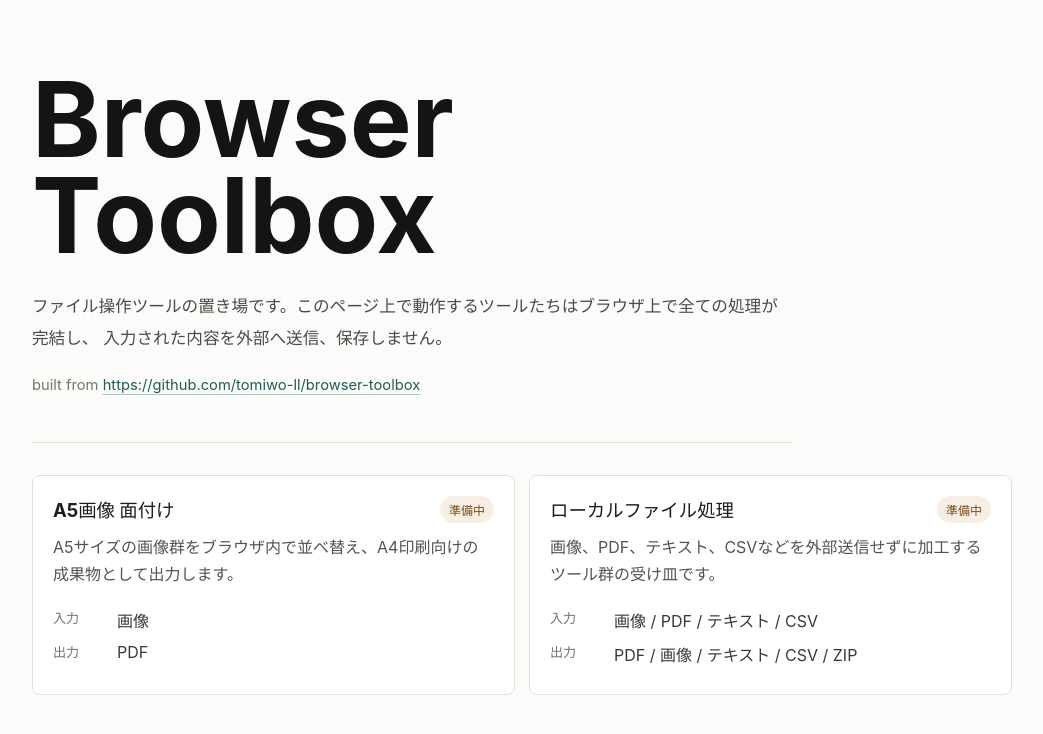
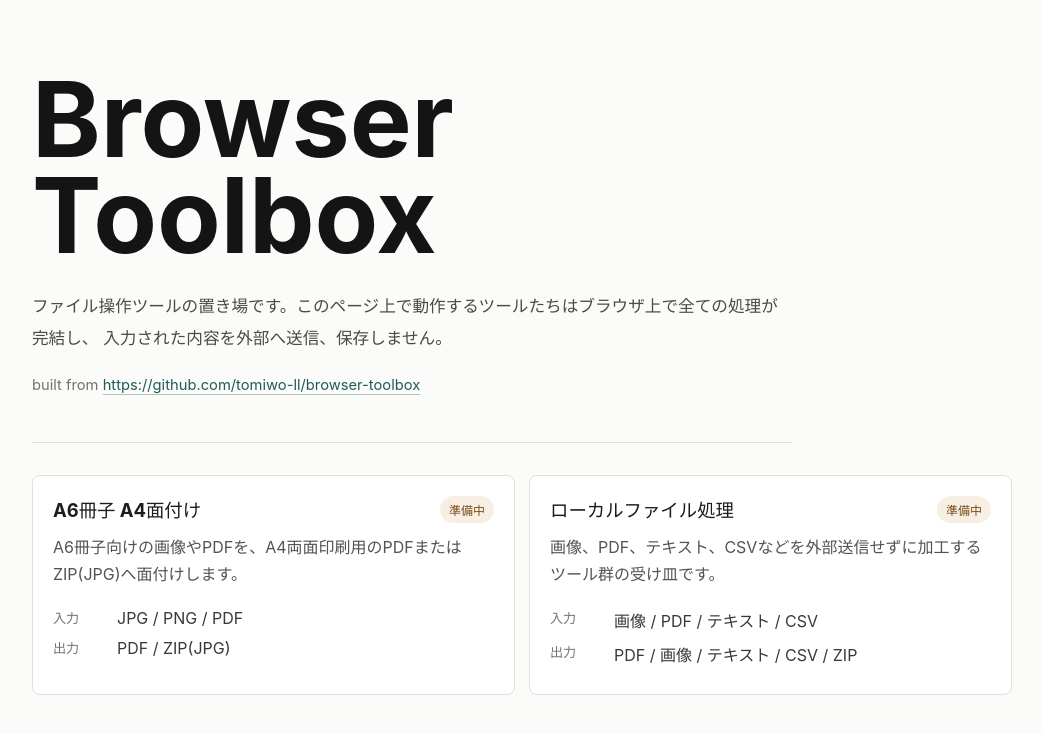
Before and after one commit to tomiwo-ll/browser-toolbox, a React (Vite) app: page / in a window 1280 px wide. Shown: the top 734 px of the page, without its empty margins (118-1161 px from the left). Built offline with nearby package versions, Linux system fonts and the light colour scheme.

Commit message:
Document A6 to A4 booklet imposition tool

```diff
--- a/src/data/tools.ts
+++ b/src/data/tools.ts
@@ -12,13 +12,13 @@ export type ToolDefinition = {
 
 export const tools: ToolDefinition[] = [
   {
-    id: "a5-images-to-print-layout",
-    name: "A5画像 面付け",
+    id: "a6-to-a4-booklet-imposition",
+    name: "A6冊子 A4面付け",
     summary:
-      "A5サイズの画像群をブラウザ内で並べ替え、A4印刷向けの成果物として出力します。",
-    inputTypes: ["画像"],
-    outputTypes: ["PDF"],
-    path: "/tools/a5-images-to-print-layout",
+      "A6冊子向けの画像やPDFを、A4両面印刷用のPDFまたはZIP(JPG)へ面付けします。",
+    inputTypes: ["JPG", "PNG", "PDF"],
+    outputTypes: ["PDF", "ZIP(JPG)"],
+    path: "/tools/a6-to-a4-booklet-imposition",
     status: "planned"
   },
   {
```
Also changed, not shown: 6 other files (tests, documents, lock files or other folders).
